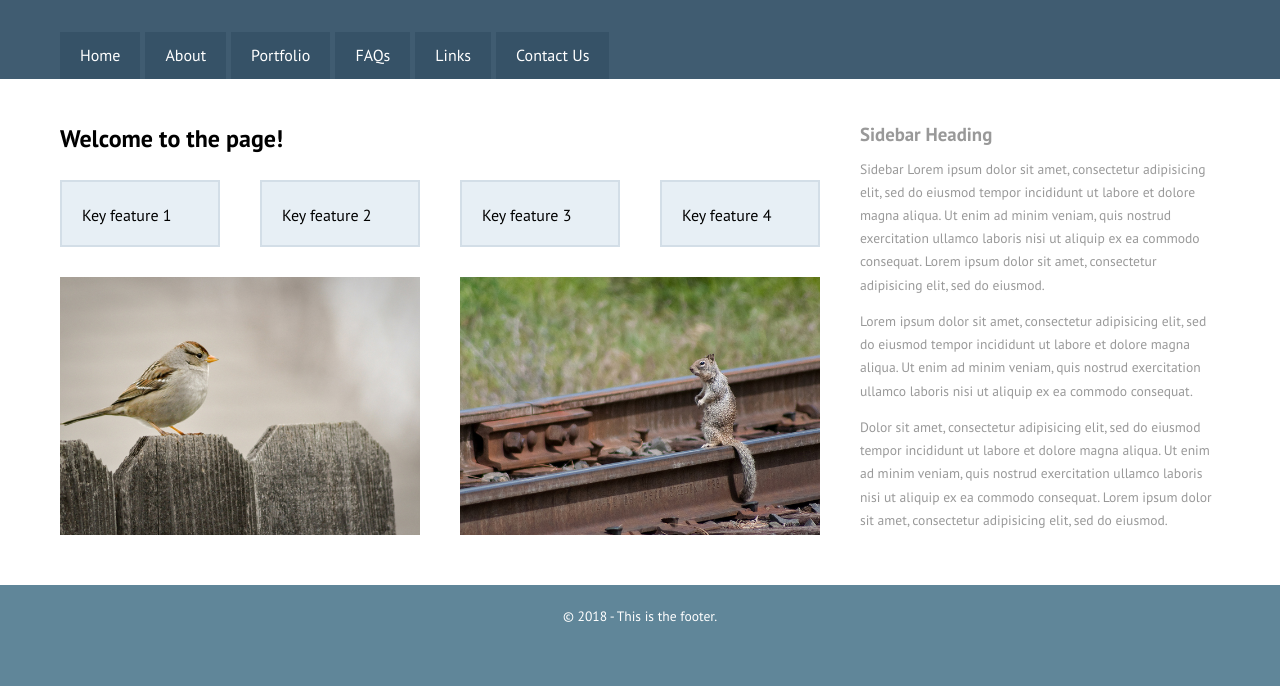
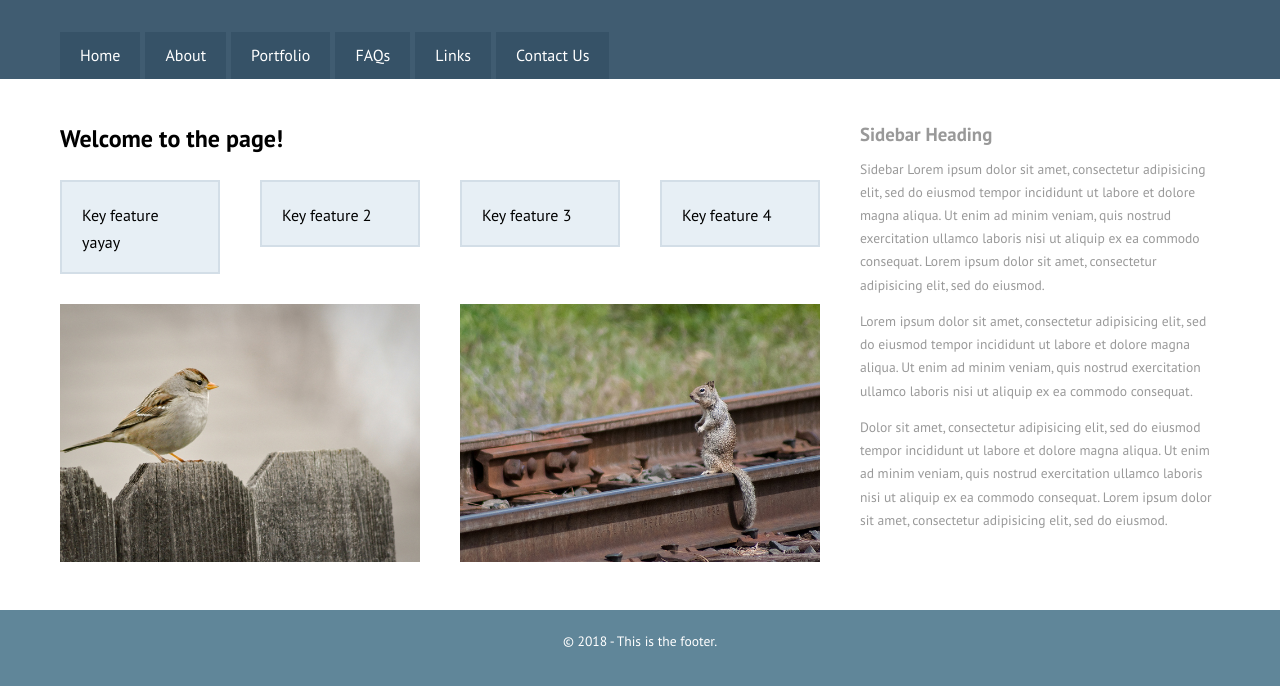
Before and after one commit to YueChuCheng/pushtest, a plain HTML site: page index.html in a window 1280 px wide. Shown: the part 92-778 px from the top of the page. Drawn offline with Linux system fonts and the light colour scheme.

Commit message:
change title

```diff
--- a/index.html
+++ b/index.html
@@ -41,7 +41,7 @@
 					<div class="row">
 						<div class="col col-sm-6 col-lg-3">
 							<div class="box-a">
-								<p>Key feature 1</p>
+								<p>Key feature yayay</p>
 							</div>
 						</div>
 						<div class="col col-sm-6 col-lg-3">
```
